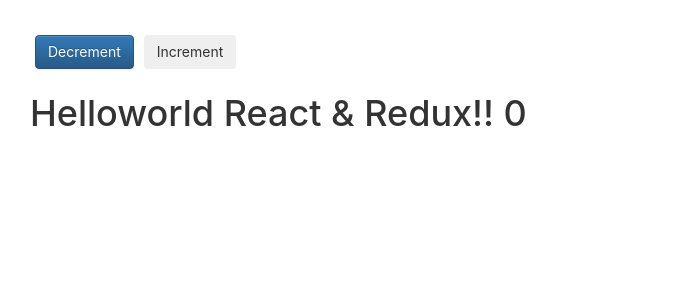
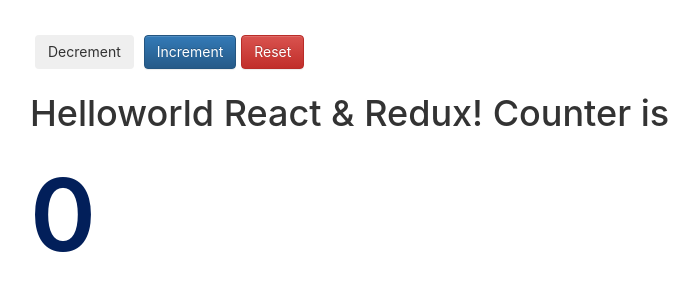
Before and after one commit to shaikhAli/indiacart, a React (Create React App) app: page / in a window 1280 px wide. Shown: the top 300 px of the page, without its empty margins (40-739 px from the left). Built offline with nearby package versions, Linux system fonts and the light colour scheme.

Commit message:
Added Reset Counter

```diff
--- a/src/App.js
+++ b/src/App.js
@@ -24,20 +24,23 @@
 const mapDispatchToProps = dispatch => {
   return {
     handleDecrementClick: () => dispatch({ type: 'DECREMENT' }),
-    handleIncrementClick: () => dispatch({ type: 'INCREMENT' })
+    handleIncrementClick: () => dispatch({ type: 'INCREMENT' }),
+    handleResetClick: () => dispatch({ type: 'RESET' }),
   }
 }
 
-function App({ count, handleDecrementClick, handleIncrementClick }) {
+function App({ count, handleDecrementClick, handleIncrementClick, handleResetClick }) {
   return (
     // <div className="app-container">
     //   <button className='btn btn-primary'>Add Counter</button>
     //   <p className='app-text'>Hello Redux! Here is your Counter { count}</p>
     // </div>
     <div className='container'>
-      <button type="button" className="btn btn-primary button" onClick={handleDecrementClick}>Decrement</button>
-      <button type="button" className="btn btn-secondary button" onClick={handleIncrementClick}>Increment</button>
-      <h1>Helloworld React & Redux!! {count}</h1>
+      <button type="button" className="btn btn-secondary button" onClick={handleDecrementClick}>Decrement</button>
+      <button type="button" className="btn btn-primary button" onClick={handleIncrementClick}>Increment</button>
+      <button type="button" className="btn btn-danger" onClick={handleResetClick}>Reset</button>
+      <h1>Helloworld React & Redux! Counter is </h1>
+      <p><span className='counter-text'>{count}</span></p>
     </div>
   );
 }
--- a/src/App.scss
+++ b/src/App.scss
@@ -46,3 +46,10 @@
 .app-text{
     font-size: 18px;
 }
+
+.counter-text{
+  font-size: 10rem;
+  font-weight: 600;
+  color: #021f5a;
+  // align-items: center;
+}
--- a/src/config/Reducer.js
+++ b/src/config/Reducer.js
@@ -4,6 +4,8 @@
             return state + 1;
         case "DECREMENT":
             return state - 1;
+        case "RESET":
+            return 0;
         default:
             return state;
     }
```
